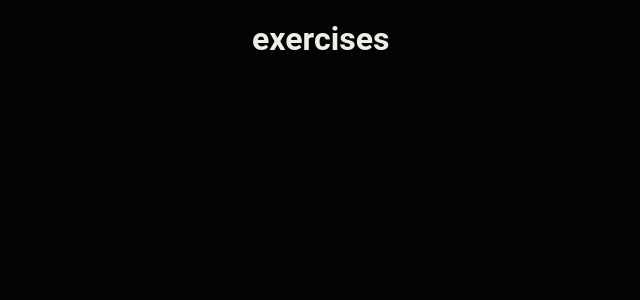
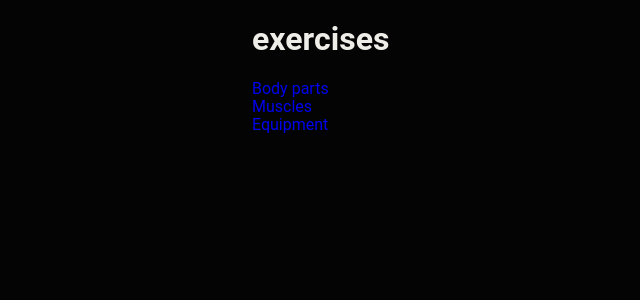
Before and after one commit to idnol/ui-power-pulse, a React app: page /react_vite/exercises in a window 1280 px wide. Shown: the top 300 px of the page, without its empty margins (36-676 px from the left). Built offline with nearby package versions, Linux system fonts and the light colour scheme; the HTML template or start-up script is replaced by a standard one.

Commit message:
routes exercises detailes

```diff
--- a/src/App.jsx
+++ b/src/App.jsx
@@ -1,19 +1,24 @@
 import { Route, Routes } from 'react-router-dom';
 import { AppLayout } from './components/AppLayout/AppLayout.jsx';
-import { lazy } from 'react';
+import { Suspense, lazy } from 'react';
 
 const WelcomePage = lazy(() => import('./pages/WelcomePage/WelcomePage.jsx'));
 const SigninPage = lazy(() => import('./pages/SigninPage/SigninPage.jsx'));
 const SignupPage = lazy(() => import('./pages/SignupPage/SignupPage.jsx'));
 const ProfilePage = lazy(() => import('./pages/ProfilePage/ProfilePage.jsx'));
 const DiaryPage = lazy(() => import('./pages/DiaryPage/DiaryPage.jsx'));
-const ExercisesPage = lazy(() => import('./pages/ExercisesPage/ExercisesPage.jsx'));
-const ProductsPage = lazy(() => import('./pages/ProductsPage/ProductsPage.jsx'));
+const ExercisesPage = lazy(() =>
+  import('./pages/ExercisesPage/ExercisesPage.jsx')
+);
+
+const ProductsPage = lazy(() =>
+  import('./pages/ProductsPage/ProductsPage.jsx')
+);
 const ErrorPage = lazy(() => import('./pages/ErrorPage/ErrorPage.jsx'));
 
 function App() {
-
   return (
+    <Suspense fallback={<div>Loading...</div>}>
       <Routes>
         <Route path="/" element={<AppLayout />}>
           <Route index element={<WelcomePage />} />
@@ -21,11 +26,16 @@ function App() {
           <Route path="signup" element={<SignupPage />} />
           <Route path="profile" element={<ProfilePage />} />
           <Route path="diary" element={<DiaryPage />} />
-        <Route path="exercises" element={<ExercisesPage />} />
+          <Route path="exercises/" element={<ExercisesPage />}>
+            <Route path="bodyparts" element={<div>Body parts</div>} />
+            <Route path="muscles" element={<div>Muscles</div>} />
+            <Route path="equipment" element={<div>Equipment</div>} />
+          </Route>
           <Route path="products" element={<ProductsPage />} />
           <Route path="*" element={<ErrorPage />} />
         </Route>
       </Routes>
+    </Suspense>
   );
 }
 export default App;
--- a/src/pages/ExercisesPage/ExercisesPage.jsx
+++ b/src/pages/ExercisesPage/ExercisesPage.jsx
@@ -1,3 +1,22 @@
+import { NavLink, Outlet } from 'react-router-dom';
+
 export default function ExercisesPage() {
-  return <><h1>exercises</h1></>
+  return (
+    <>
+      <h1>exercises</h1>
+      <ul>
+        <li>
+          <NavLink to="bodyparts">Body parts</NavLink>
+        </li>
+        <li>
+          <NavLink to="muscles">Muscles</NavLink>
+        </li>
+        <li>
+          <NavLink to="equipment">Equipment</NavLink>
+        </li>
+      </ul>
+
+      <Outlet />
+    </>
+  );
 }
```
Lines whose indentation alone changed are shown as unchanged.
